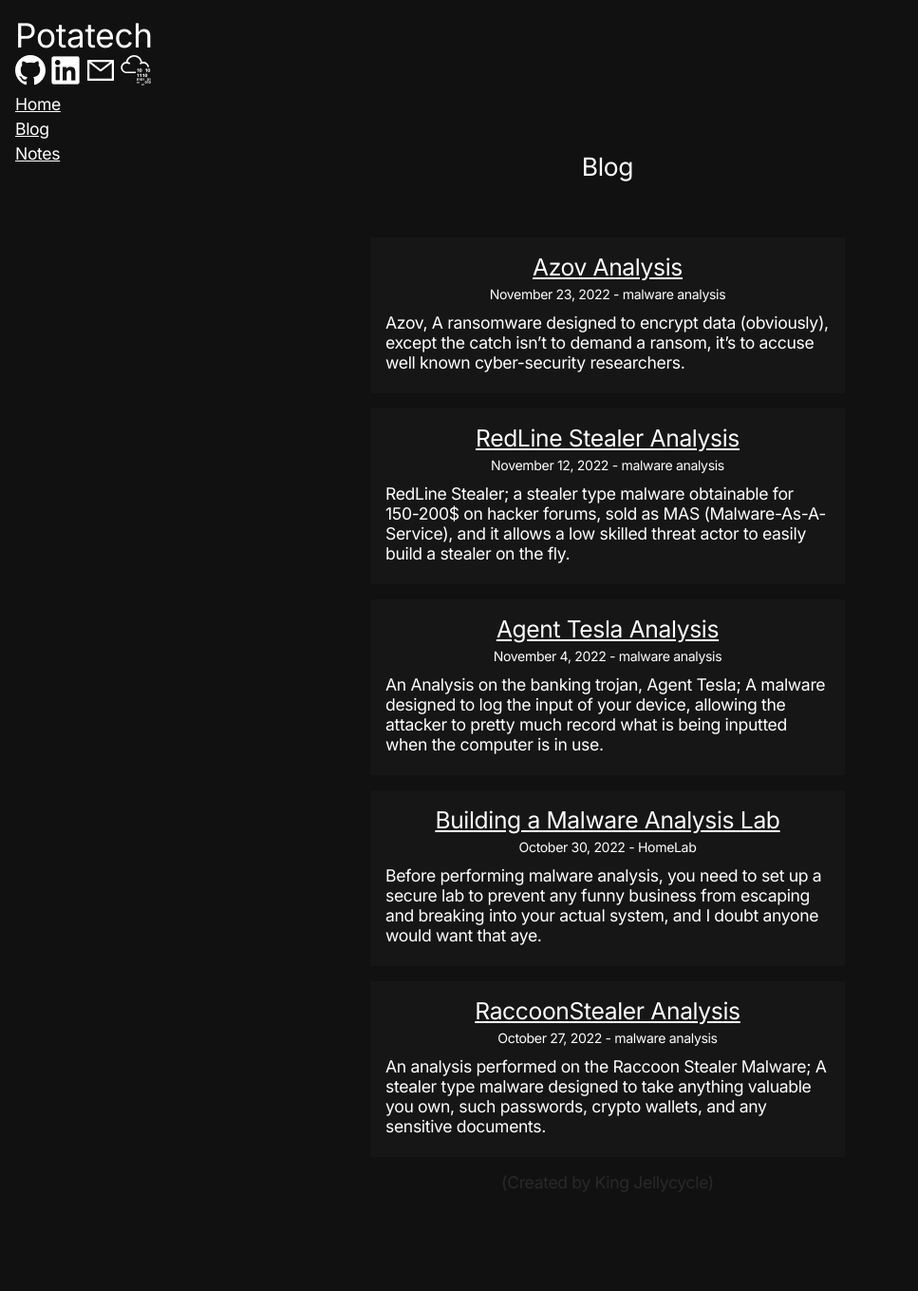
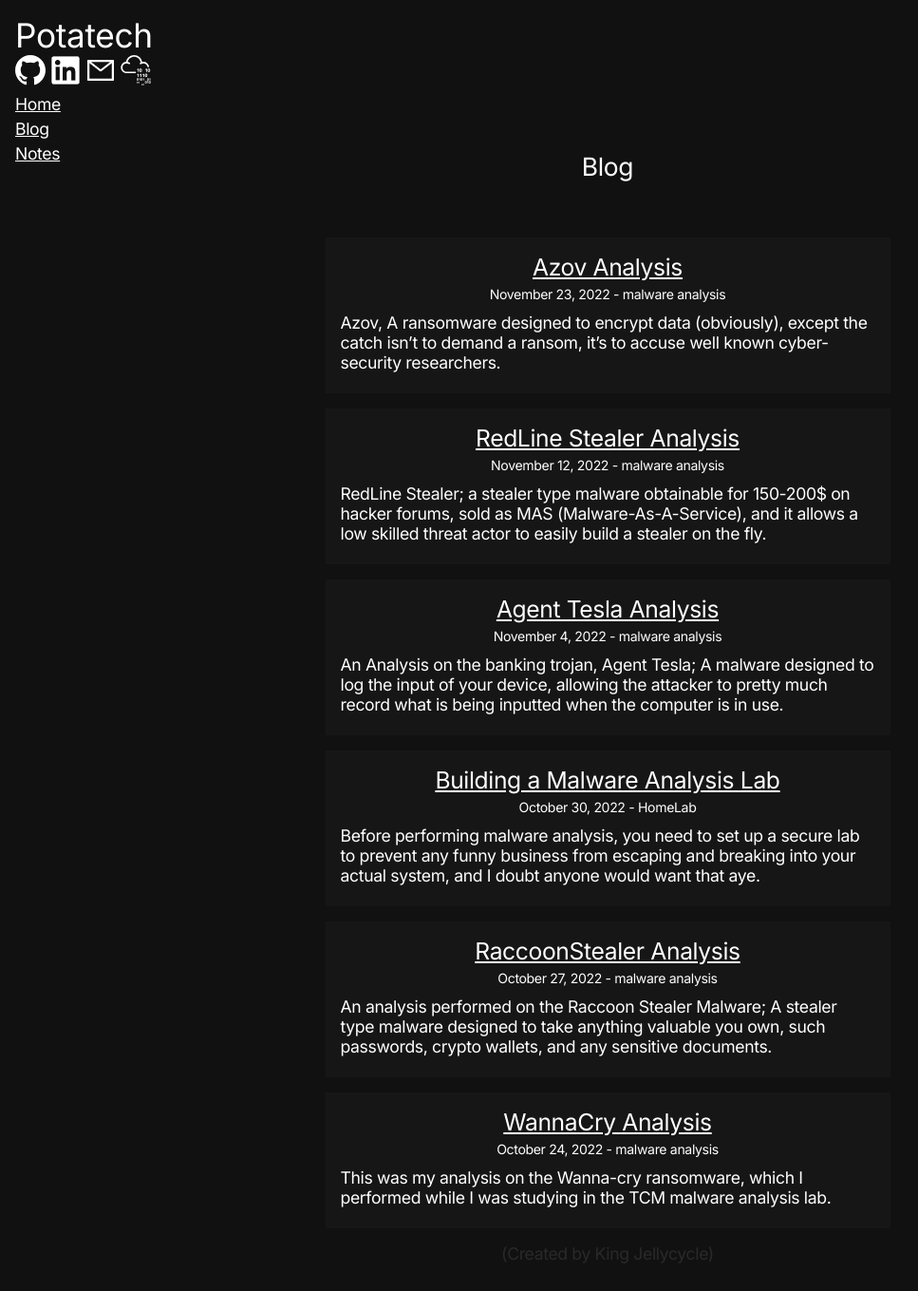
Before and after one commit to Jpang9/Website, a Jekyll site: the page built from blog.html, in a window 1280 px wide. Shown: the whole page at 95% size, without its empty margins (0-967 px from the left). Built offline with Jekyll 4.4.1, drawn with Linux system fonts in a browser that asks for light colours; before the commit the page ends 1284 px from its top, so only the background shows below that.

Commit message:
Update: Small CSS changes + fixes

```diff
--- a/_config.yml
+++ b/_config.yml
@@ -21,8 +21,9 @@ tryhackme_link: "https://tryhackme.com/p/Jpang9"
 
 # Uncomment as necessary
 work:
+    # Item name, Item URL
   - ["TCM Malware Analysis (PDF)", /Filesfolder/certificate-of-completion-for-practical-malware-analysis-triage.pdf]
-#  - ["MalJupyter", https://github.com/Jpang9/MalJupyter]
+  - ["MalJupyter", https://github.com/Jpang9/MalJupyter]
 #  - ["Name of work", https://URLTOWORK.com]
 
 
--- a/blog.html
+++ b/blog.html
@@ -6,7 +6,7 @@ title: Blog
 <div class="main">
   <div class="page-title center">{{ page.title }}</div>
 
-  {% for post in site.posts limit:5 %}
+  {% for post in site.posts %}
 
   <article class="post">
     <div class="title"><a href="{{ post.url }}">{{ post.title }}</a></div>
--- a/css/css.css
+++ b/css/css.css
@@ -150,7 +150,7 @@ div.preview.shown {
 div.preview img {
     position: absolute;
     float: left;
-    height: 80%;
+    width: calc(100% - 10px);
     top:0;
     bottom: 0;
     left:0;
@@ -162,7 +162,7 @@ div.preview img {
 @media(max-width:1360px) {
 
     div.main {
-        width: 500px;
+        width: var(--tablet-width);
         margin: auto;
     }
 
--- a/css/global.css
+++ b/css/global.css
@@ -13,7 +13,8 @@ layout: stylesheet
 
     --nav-bar-background: rgb(13, 13, 13);
 
-    --max-width: 700px;
+    --max-width: 850px;
+    --tablet-width: 595px;
 
     /* Posts Vars */
     --code-block-background: #121212;
--- a/index.html
+++ b/index.html
@@ -23,7 +23,7 @@ layout: page
   <div class="recent">
     {% for work in site.work %}
     <div class="post">
-      <span>- <a href="{{work[1]}}" class="link">{{ work[0] }}</a> </span>
+      <span>- <a href="{{ work[1] }}" class="link">{{ work[0] }}</a> </span>
     </div>
     {% endfor %}
   </div>
```
